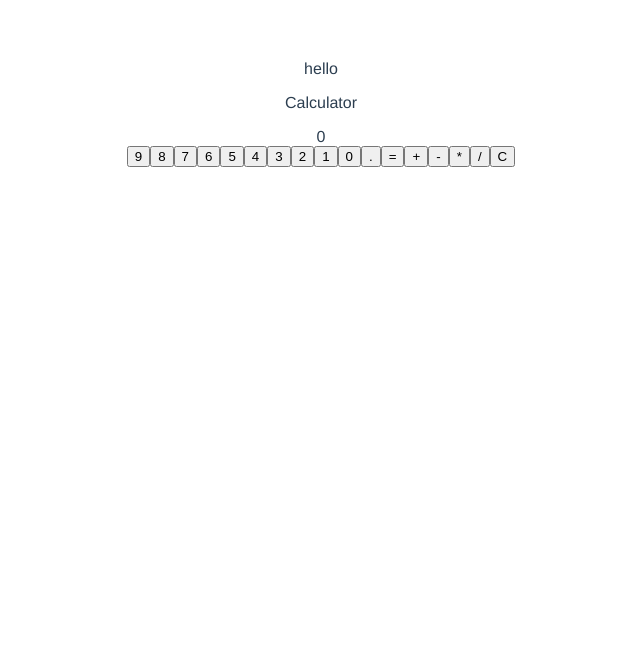
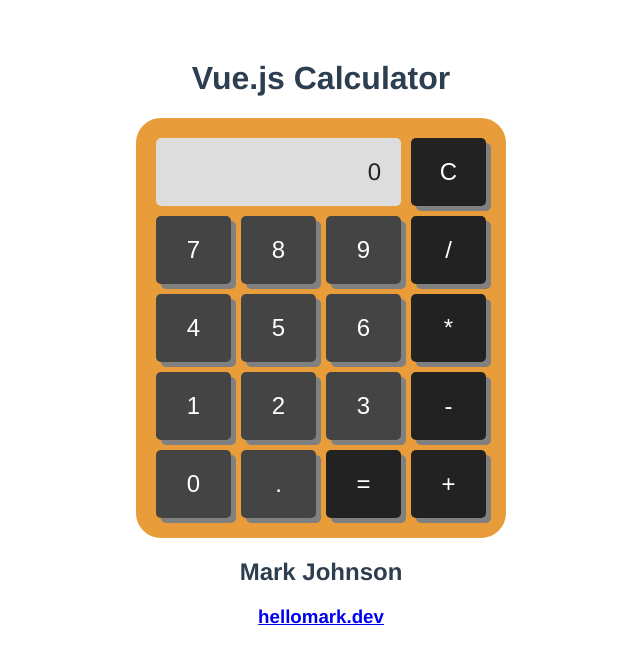
Before and after one commit to markjohnson303/vue-calculator, a Vue app: page / in a window 1280 px wide. Shown: the top 664 px of the page, without its empty margins (319-959 px from the left). Built offline with nearby package versions, Linux system fonts and the light colour scheme.

Commit message:
add styling

```diff
--- a/src/App.vue
+++ b/src/App.vue
@@ -1,7 +1,11 @@
 <template>
   <div id="app">
-    <p>hello</p>
+    <h1>Vue.js Calculator</h1>
     <Calculator></Calculator>
+    <h2>Mark Johnson</h2>
+    <h3>
+      <a href="http://hellomark.dev">hellomark.dev</a>
+    </h3>
   </div>
 </template>
 
--- a/src/components/Calculator.vue
+++ b/src/components/Calculator.vue
@@ -1,15 +1,23 @@
 <template>
-  <div>
-    <p>Calculator</p>
+  <div class="wrapper">
     <Display :display="display"></Display>
-    <Number v-for="n in 10" :key="n" :number="10-n" @number-input="onNumberInput"></Number>
+    <Operation operation="C" @operation-input="onOperationInput"></Operation>
+    <Number number="7" @number-input="onNumberInput"></Number>
+    <Number number="8" @number-input="onNumberInput"></Number>
+    <Number number="9" @number-input="onNumberInput"></Number>
+    <Operation operation="/" @operation-input="onOperationInput"></Operation>
+    <Number number="4" @number-input="onNumberInput"></Number>
+    <Number number="5" @number-input="onNumberInput"></Number>
+    <Number number="6" @number-input="onNumberInput"></Number>
+    <Operation operation="*" @operation-input="onOperationInput"></Operation>
+    <Number number="1" @number-input="onNumberInput"></Number>
+    <Number number="2" @number-input="onNumberInput"></Number>
+    <Number number="3" @number-input="onNumberInput"></Number>
+    <Operation operation="-" @operation-input="onOperationInput"></Operation>
+    <Number number="0" @number-input="onNumberInput"></Number>
     <Number number="." @number-input="onNumberInput"></Number>
     <Operation operation="=" @operation-input="onOperationInput"></Operation>
     <Operation operation="+" @operation-input="onOperationInput"></Operation>
-    <Operation operation="-" @operation-input="onOperationInput"></Operation>
-    <Operation operation="*" @operation-input="onOperationInput"></Operation>
-    <Operation operation="/" @operation-input="onOperationInput"></Operation>
-    <Operation operation="C" @operation-input="onOperationInput"></Operation>
   </div>
 </template>
 
@@ -73,4 +81,37 @@ export default {
 
 <!-- Add "scoped" attribute to limit CSS to this component only -->
 <style scoped>
+.wrapper {
+  display: grid;
+  grid-gap: 10px;
+  grid-template-columns: [col] 75px [col] 75px [col] 75px [col] 75px;
+  grid-template-rows: [row] auto;
+  background-color: #e89d3a;
+  color: #444;
+  justify-content: center;
+  width: 330px;
+  border: 20px solid #e89d3a;
+  border-radius: 25px;
+  margin-left: auto;
+  margin-right: auto;
+}
+
+.button {
+  color: #fff;
+  border-radius: 5px;
+  padding: 20px;
+  font-size: 150%;
+  border: none;
+  box-shadow: 5px 5px grey;
+  transition-property: box-shadow;
+  transition-duration: 0.2s;
+}
+
+button:focus {
+  outline: 0;
+}
+
+button:active {
+  box-shadow: 1px 1px grey;
+}
 </style>
--- a/src/components/Display.vue
+++ b/src/components/Display.vue
@@ -1,5 +1,5 @@
 <template>
-  <div>{{display}}</div>
+  <div class="display">{{display}}</div>
 </template>
 
 <script>
@@ -11,4 +11,14 @@ export default {
 
 <!-- Add "scoped" attribute to limit CSS to this component only -->
 <style scoped>
+.display {
+  grid-column: col / span 3;
+  grid-row: row;
+  background-color: #ddd;
+  color: #222;
+  border-radius: 5px;
+  padding: 20px;
+  font-size: 150%;
+  text-align: right;
+}
 </style>
--- a/src/components/Number.vue
+++ b/src/components/Number.vue
@@ -1,5 +1,5 @@
 <template>
-  <button @click="$emit('number-input', number)">{{number}}</button>
+  <button class="button number" @click="$emit('number-input', number)">{{number}}</button>
 </template>
 
 <script>
@@ -11,4 +11,7 @@ export default {
 
 <!-- Add "scoped" attribute to limit CSS to this component only -->
 <style scoped>
+.number {
+  background-color: #444;
+}
 </style>
--- a/src/components/Operation.vue
+++ b/src/components/Operation.vue
@@ -1,5 +1,5 @@
 <template>
-  <button @click="$emit('operation-input', operation)">{{operation}}</button>
+  <button class="button operation" @click="$emit('operation-input', operation)">{{operation}}</button>
 </template>
 
 <script>
@@ -13,4 +13,7 @@ export default {
 
 <!-- Add "scoped" attribute to limit CSS to this component only -->
 <style scoped>
+.operation {
+  background-color: #222;
+}
 </style>
```
